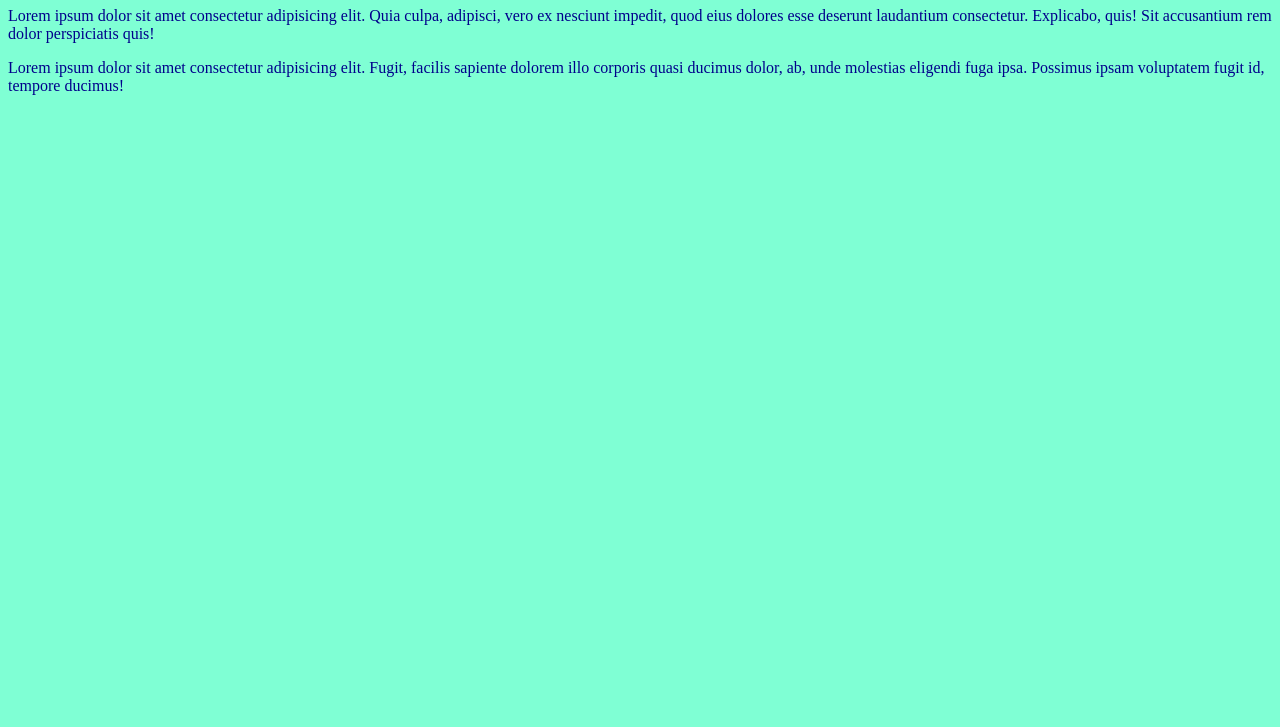
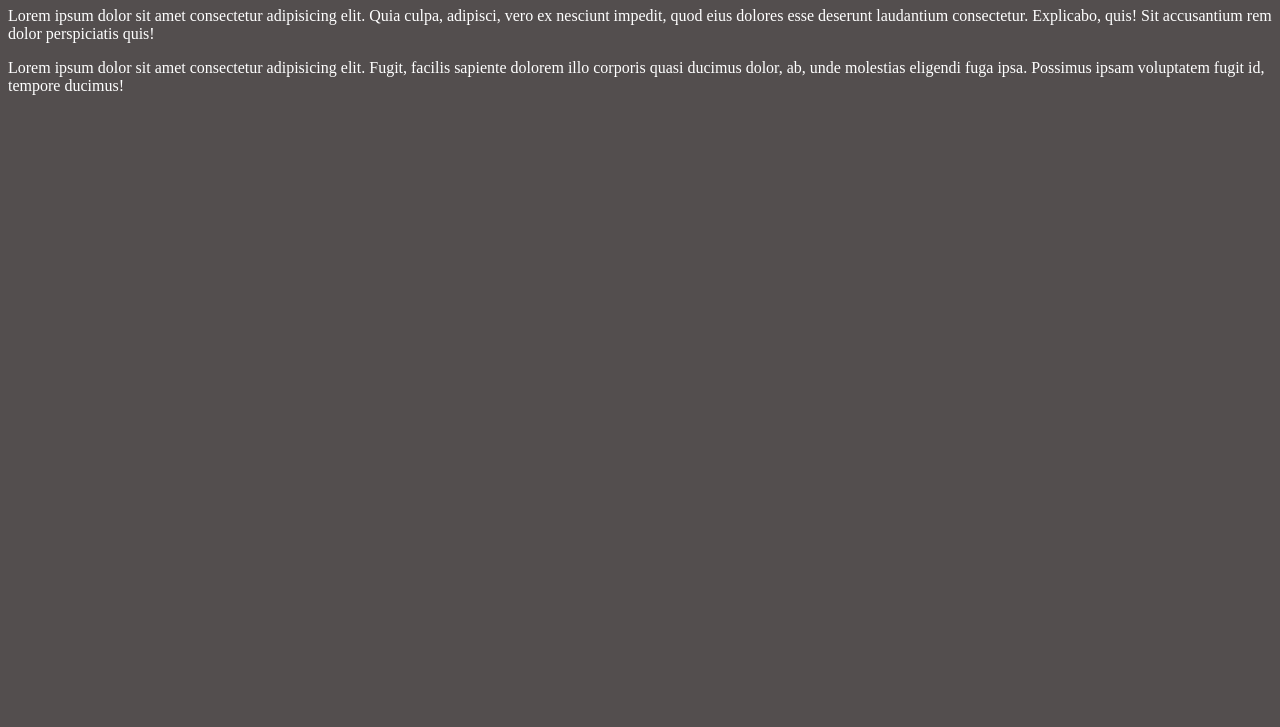
Before and after one commit to hsc996/feb24-t3w3-theme-toggler, a plain HTML site: page src/index.html in a window 1280 px wide. Shown: the part 73-800 px from the top of the page. Drawn offline with Linux system fonts and the light colour scheme.

Commit message:
feat: CSS init + skeleton functions

```diff
--- /dev/null
+++ b/src/cssThemeToggler.js
@@ -0,0 +1,49 @@
+console.log("CSS Theme toggler loaded and running!");
+
+let themes = [
+    {
+        name: "dark",
+        properties: {
+            backgroundColour: "#534e4e",
+            fontColour: "white",
+            "theme-100": "#4641d1"
+        }
+    },
+    {
+        name: "light",
+        properties: {
+            backgroundColour: "87E0E0",
+            fontColour: "black",
+            "theme-100": "#87E0E0"
+        }
+    }
+];
+
+// Read theme name stored in local storage
+// And update CSS variable based on that name
+function getChosenTheme(){
+
+}
+
+function setChosenTheme(){
+
+}
+// Loop through properties key in chosen theme object
+// And apply those properties to CSS
+function updateCSSvariables(){
+
+}
+
+let rootElement = document.querySelector(":root");
+
+function getVariablesFromCSS(){
+    console.log(rootElement);
+
+    // console.log(document.documentElement.style.getPropertyValue("--backgroundColour"));
+
+    let rootStyles = getComputedStyle(rootElement);
+
+    console.log(rootStyles.getPropertyValue("--backgroundColour"));
+}
+
+getVariablesFromCSS();
--- a/src/index.html
+++ b/src/index.html
@@ -12,5 +12,7 @@
     <p>Lorem ipsum dolor sit amet consectetur adipisicing elit. Quia culpa, adipisci, vero ex nesciunt impedit, quod eius dolores esse deserunt laudantium consectetur. Explicabo, quis! Sit accusantium rem dolor perspiciatis quis!</p>
 
     <p>Lorem ipsum dolor sit amet consectetur adipisicing elit. Fugit, facilis sapiente dolorem illo corporis quasi ducimus dolor, ab, unde molestias eligendi fuga ipsa. Possimus ipsam voluptatem fugit id, tempore ducimus!</p>
+
+    <script src="./cssThemeToggler.js"></script>
 </body>
 </html>
--- a/src/style.css
+++ b/src/style.css
@@ -1,9 +1,20 @@
 :root {
-    --backgroundColour: aquamarine;
-    --fontColour: darkblue;
+    --backgroundColour: #534e4e;
+    --fontColour: white;
+
+    --theme-100: "#4641d1"
 }
 
 body {
     background-color: var(--backgroundColour);
     color:var(--fontColour);
 }
+
+/*
+Example JS:
+
+body.style.backgroundColor = "blue";
+
+document.style.somevariable = "blue";
+
+*/
```
